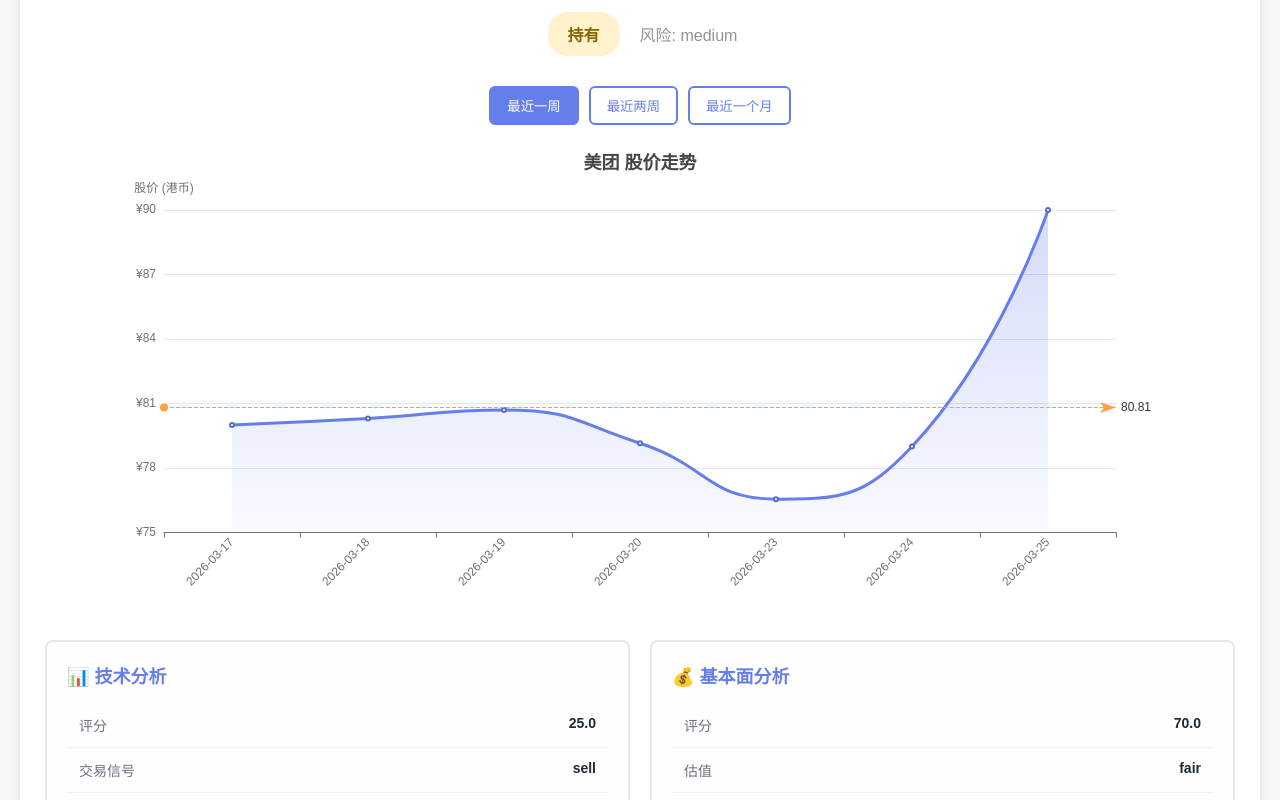
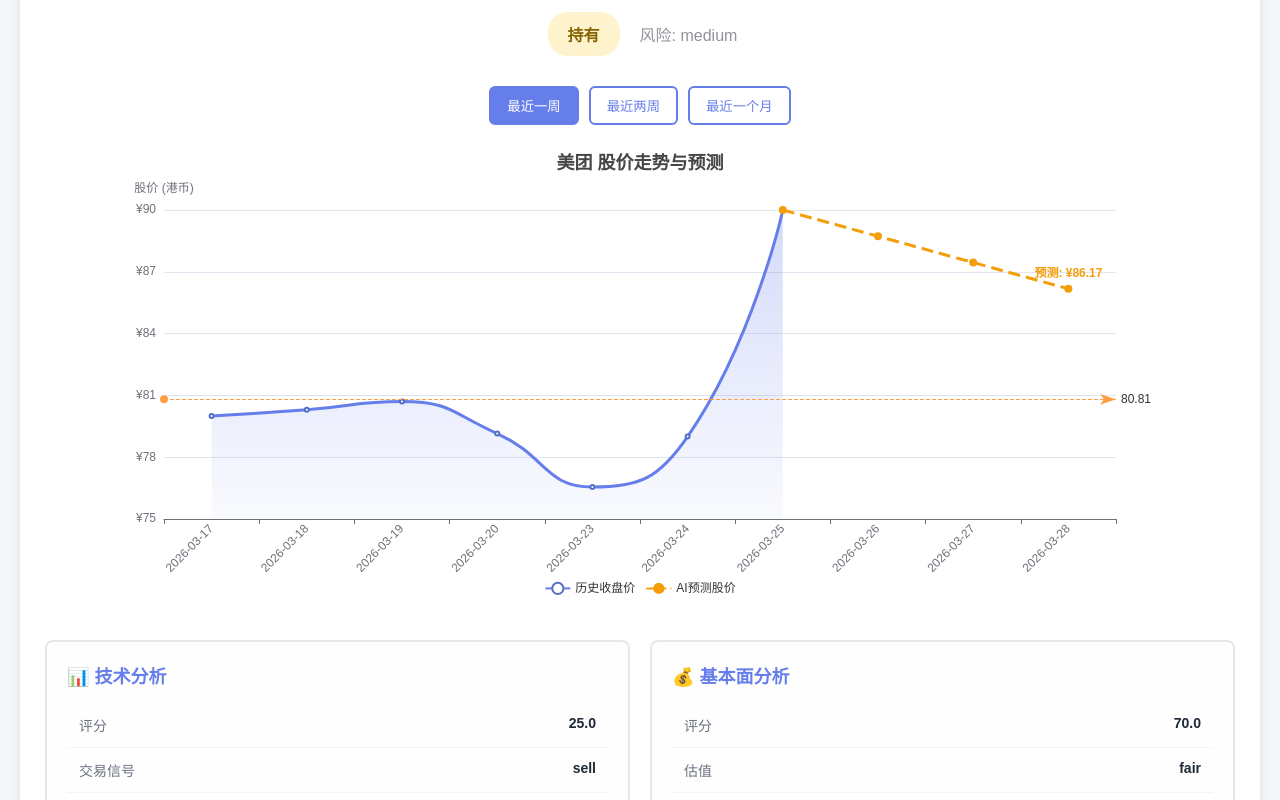
Before and after one commit to MichaelYgZhang/octo-agents, a plain HTML site: page frontend/index.html in a window 1280 px wide. Shown: the part 583-1383 px from the top of the page. Drawn offline with nearby package versions, Linux system fonts and the light colour scheme.

Commit message:
feat: 在股价走势图中添加AI预测股价折线
- 在实时分析Tab的股价走势图中添加预测股价线
- 历史收盘价使用实线（紫色），预测股价使用虚线（橙色）
- 预测未来3天的股价走势
- 使用线性插值生成预测价格
- 添加图例区分历史数据和预测数据
- 预测线的最后一个点显示预测价格标签
- 鼠标悬停显示历史收盘价或预测股价

用户可以在实时分析页面直观看到股价历史走势和AI预测趋势的对比

```diff
--- a/frontend/index.html
+++ b/frontend/index.html
@@ -666,18 +666,70 @@
                         this.chart = echarts.init(chartDom);
                     }
 
+                    // 生成未来预测数据
+                    const lastPrice = data[data.length - 1].close;
+                    const predictedPrice = this.predictPrice(this.currentStock);
+                    const predictionDates = [];
+                    const predictionPrices = [];
+
+                    // 生成未来3天的预测数据
+                    const lastDate = new Date(data[data.length - 1].date);
+                    for (let i = 1; i <= 3; i++) {
+                        const futureDate = new Date(lastDate);
+                        futureDate.setDate(futureDate.getDate() + i);
+                        predictionDates.push(futureDate.toISOString().split('T')[0]);
+
+                        // 线性插值生成预测价格
+                        const ratio = i / 3;
+                        const price = lastPrice + (predictedPrice - lastPrice) * ratio;
+                        predictionPrices.push(price);
+                    }
+
+                    // 合并历史日期和预测日期
+                    const allDates = [
+                        ...data.map(d => d.date),
+                        ...predictionDates
+                    ];
+
+                    // 历史价格数据（预测部分为null）
+                    const historicalPrices = [
+                        ...data.map(d => d.close),
+                        null, null, null
+                    ];
+
+                    // 预测价格数据（历史部分为null，最后连接一个点）
+                    const predictionLine = [
+                        ...Array(data.length - 1).fill(null),
+                        lastPrice,
+                        ...predictionPrices
+                    ];
+
                     const option = {
                         title: {
-                            text: `${this.currentStock.name} 股价走势`,
+                            text: `${this.currentStock.name} 股价走势与预测`,
                             left: 'center'
                         },
                         tooltip: {
                             trigger: 'axis',
-                            formatter: params => `${params[0].axisValue}<br/>收盘价: ¥${params[0].value.toFixed(2)}`
+                            formatter: params => {
+                                let result = `${params[0].axisValue}<br/>`;
+                                params.forEach(param => {
+                                    if (param.value !== null) {
+                                        const label = param.seriesName;
+                                        const value = `¥${param.value.toFixed(2)}`;
+                                        result += `${param.marker}${label}: ${value}<br/>`;
+                                    }
+                                });
+                                return result;
+                            }
+                        },
+                        legend: {
+                            data: ['历史收盘价', 'AI预测股价'],
+                            bottom: 0
                         },
                         xAxis: {
                             type: 'category',
-                            data: data.map(d => d.date),
+                            data: allDates,
                             axisLabel: { rotate: 45 }
                         },
                         yAxis: {
@@ -686,10 +738,11 @@
                             scale: true,
                             axisLabel: { formatter: '¥{value}' }
                         },
-                        series: [{
-                            name: '收盘价',
+                        series: [
+                            {
+                                name: '历史收盘价',
                                 type: 'line',
-                            data: data.map(d => d.close),
+                                data: historicalPrices,
                                 smooth: true,
                                 lineStyle: { width: 3, color: '#667eea' },
                                 areaStyle: {
@@ -706,8 +759,37 @@
                                     data: [{ type: 'average', name: '平均值' }],
                                     lineStyle: { color: '#ff9f43' }
                                 }
-                        }],
-                        grid: { left: '10%', right: '10%', bottom: '15%' }
+                            },
+                            {
+                                name: 'AI预测股价',
+                                type: 'line',
+                                data: predictionLine,
+                                smooth: true,
+                                lineStyle: {
+                                    width: 3,
+                                    color: '#f59e0b',
+                                    type: 'dashed'
+                                },
+                                itemStyle: {
+                                    color: '#f59e0b'
+                                },
+                                symbol: 'circle',
+                                symbolSize: 8,
+                                label: {
+                                    show: true,
+                                    position: 'top',
+                                    formatter: params => {
+                                        if (params.value !== null && params.dataIndex === allDates.length - 1) {
+                                            return `预测: ¥${params.value.toFixed(2)}`;
+                                        }
+                                        return '';
+                                    },
+                                    color: '#f59e0b',
+                                    fontWeight: 'bold'
+                                }
+                            }
+                        ],
+                        grid: { left: '10%', right: '10%', bottom: '18%' }
                     };
 
                     this.chart.setOption(option);
```
Lines whose indentation alone changed are shown as unchanged.
